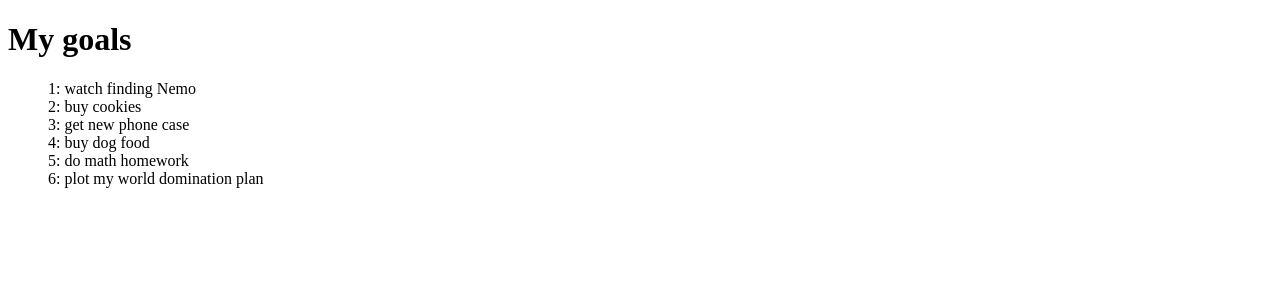
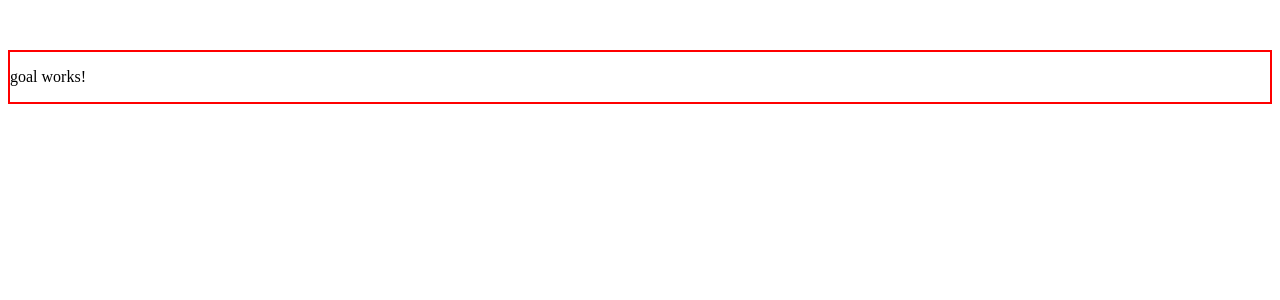
Before and after one commit to KellyKiiru/goals, an Angular app: page / in a window 1280 px wide. Shown: the top 300 px of the page. Built offline with nearby package versions, Linux system fonts and the light colour scheme.

Commit message:
add goal component and cut the goals array from app.component.ts to goal.component.ts

```diff
--- a/src/app/app.component.html
+++ b/src/app/app.component.html
@@ -1,9 +1,14 @@
-<div>
+<!-- <div>
   <h1> My goals </h1>
-  <!-- <p *ngFor="let goal of goals">My goal for today is to {{goal}}. </p> -->
+
   <ul>
     <li *ngFor="let goal of goals" style="list-style: none;">
       {{goal.id}}: {{goal.name}}
     </li>
   </ul>
+  <p *ngIf="goals.length == goals.length">Your goals are just the right number champ.</p>
+</div> -->
+
+<div style="margin-top: 50px; border: solid 2px red;">
+  <app-goal></app-goal>
 </div>
--- a/src/app/app.component.ts
+++ b/src/app/app.component.ts
@@ -8,14 +8,7 @@ import { Goal } from './goal';
 export class AppComponent {
 
   // goals:string[]
-  goals:Goal[]=[
-    {id:1, name:'watch finding Nemo'},
-    {id:2, name:'buy cookies'},
-    {id:3,name:'get new phone case'},
-    {id:4,name:'buy dog food'},
-    {id:5, name:'do math homework'},
-    {id:6, name:'plot my world domination plan'}
-  ]
+
 
   constructor(){
     // this.goals=['watch an episode of finding Nemo', 'buy cookies', 'get new phone case']
--- a/src/app/app.module.ts
+++ b/src/app/app.module.ts
@@ -3,10 +3,12 @@ import { BrowserModule } from '@angular/platform-browser';
 
 import { AppRoutingModule } from './app-routing.module';
 import { AppComponent } from './app.component';
+import { GoalComponent } from './goal/goal.component';
 
 @NgModule({
   declarations: [
     AppComponent,
+    GoalComponent,
   ],
   imports: [
     BrowserModule,
--- /dev/null
+++ b/src/app/goal/goal.component.html
@@ -0,0 +1 @@
+<p>goal works!</p>
--- /dev/null
+++ b/src/app/goal/goal.component.ts
@@ -0,0 +1,20 @@
+import { Component, OnInit } from '@angular/core';
+import { Goal } from '../goal';
+@Component({
+  selector: 'app-goal',
+  templateUrl: './goal.component.html',
+  styleUrls: ['./goal.component.css'],
+})
+export class GoalComponent implements OnInit {
+  goals: Goal[] = [
+    { id: 1, name: 'watch finding Nemo' },
+    { id: 2, name: 'buy cookies' },
+    { id: 3, name: 'get new phone case' },
+    { id: 4, name: 'buy dog food' },
+    { id: 5, name: 'do math homework' },
+    { id: 6, name: 'plot my world domination plan' },
+  ];
+  constructor() {}
+
+  ngOnInit(): void {}
+}
```
Also changed, not shown: src/app/goal/goal.component.css (added), 1 other file (tests, documents, lock files or other folders).
